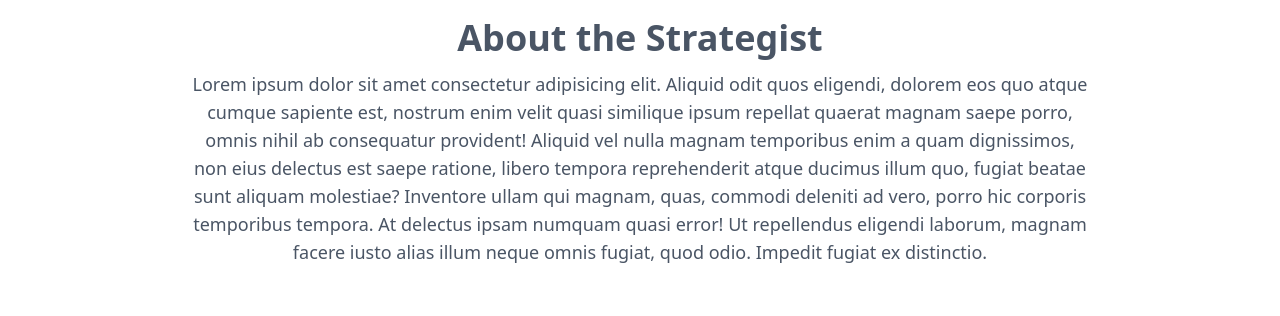
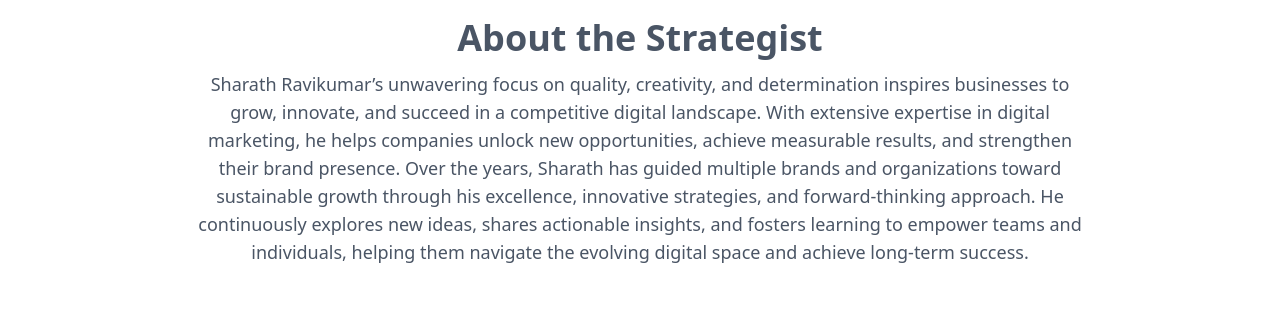
Before and after one commit to shanmugavel-AA/SRK-frontend, a Next.js app: page /about-us in a window 1280 px wide. Shown: the part 790-1106 px from the top of the page. Built offline with nearby package versions, Linux system fonts and the light colour scheme; no server answers.

Commit message:
updated about page

```diff
--- a/src/app/about-us/AboutContent.jsx
+++ b/src/app/about-us/AboutContent.jsx
@@ -1,9 +1,8 @@
-
-'use client';
+"use client";
 
 import { useState, useRef, useEffect } from "react";
 import Timeline from "../../components/Timeline";
-import { useRouter } from 'next/navigation';
+import { useRouter } from "next/navigation";
 import {
   CalendarDaysIcon,
   UsersIcon,
@@ -23,7 +22,6 @@ const clients = [
   "/assets/About-page/pvr.webp",
   "/assets/About-page/Volkwagen.webp",
 ];
-
 
 const testimonials = [
   {
@@ -163,8 +161,6 @@ const steps = [
 ];
 
 const AboutHero = () => {
-
-
   const handleGetInTouch = () => {
     router.push("/contact"); // Navigate to contact us page
   };
@@ -277,17 +273,17 @@ const AboutHero = () => {
             About the Strategist
           </h2>
           <p className="md:w-[900px] mx-auto text-center text-lg text-gray-600">
-            Lorem ipsum dolor sit amet consectetur adipisicing elit. Aliquid
-            odit quos eligendi, dolorem eos quo atque cumque sapiente est,
-            nostrum enim velit quasi similique ipsum repellat quaerat magnam
-            saepe porro, omnis nihil ab consequatur provident! Aliquid vel nulla
-            magnam temporibus enim a quam dignissimos, non eius delectus est
-            saepe ratione, libero tempora reprehenderit atque ducimus illum quo,
-            fugiat beatae sunt aliquam molestiae? Inventore ullam qui magnam,
-            quas, commodi deleniti ad vero, porro hic corporis temporibus
-            tempora. At delectus ipsam numquam quasi error! Ut repellendus
-            eligendi laborum, magnam facere iusto alias illum neque omnis
-            fugiat, quod odio. Impedit fugiat ex distinctio.
+            Sharath Ravikumar’s unwavering focus on quality, creativity, and
+            determination inspires businesses to grow, innovate, and succeed in
+            a competitive digital landscape. With extensive expertise in digital
+            marketing, he helps companies unlock new opportunities, achieve
+            measurable results, and strengthen their brand presence. Over the
+            years, Sharath has guided multiple brands and organizations toward
+            sustainable growth through his excellence, innovative strategies,
+            and forward-thinking approach. He continuously explores new ideas,
+            shares actionable insights, and fosters learning to empower teams
+            and individuals, helping them navigate the evolving digital space
+            and achieve long-term success.
           </p>
         </div>
       </section>
@@ -423,7 +419,8 @@ const AboutHero = () => {
             Awards
           </h2>
           <p className="text-lg text-gray-500 mb-12 text-center">
-            Milestones that reflect our innovation and digital excellence across various industries.
+            Milestones that reflect our innovation and digital excellence across
+            various industries.
           </p>
           <div className="grid grid-cols-1 md:grid-cols-3 gap-8">
             {awards.map((award, idx) => (
@@ -624,7 +621,8 @@ const AboutHero = () => {
                     Ready to Transform Your Digital Presence?
                   </h3>
                   <p className="text-xl text-white/90 mb-8 max-w-2xl mx-auto">
-                    Connect with us to create campaigns that transform your online presence into lasting digital success.
+                    Connect with us to create campaigns that transform your
+                    online presence into lasting digital success.
                   </p>
                 </div>
                 <div className="flex flex-col sm:flex-row gap-4 justify-center items-center mb-8">
```
